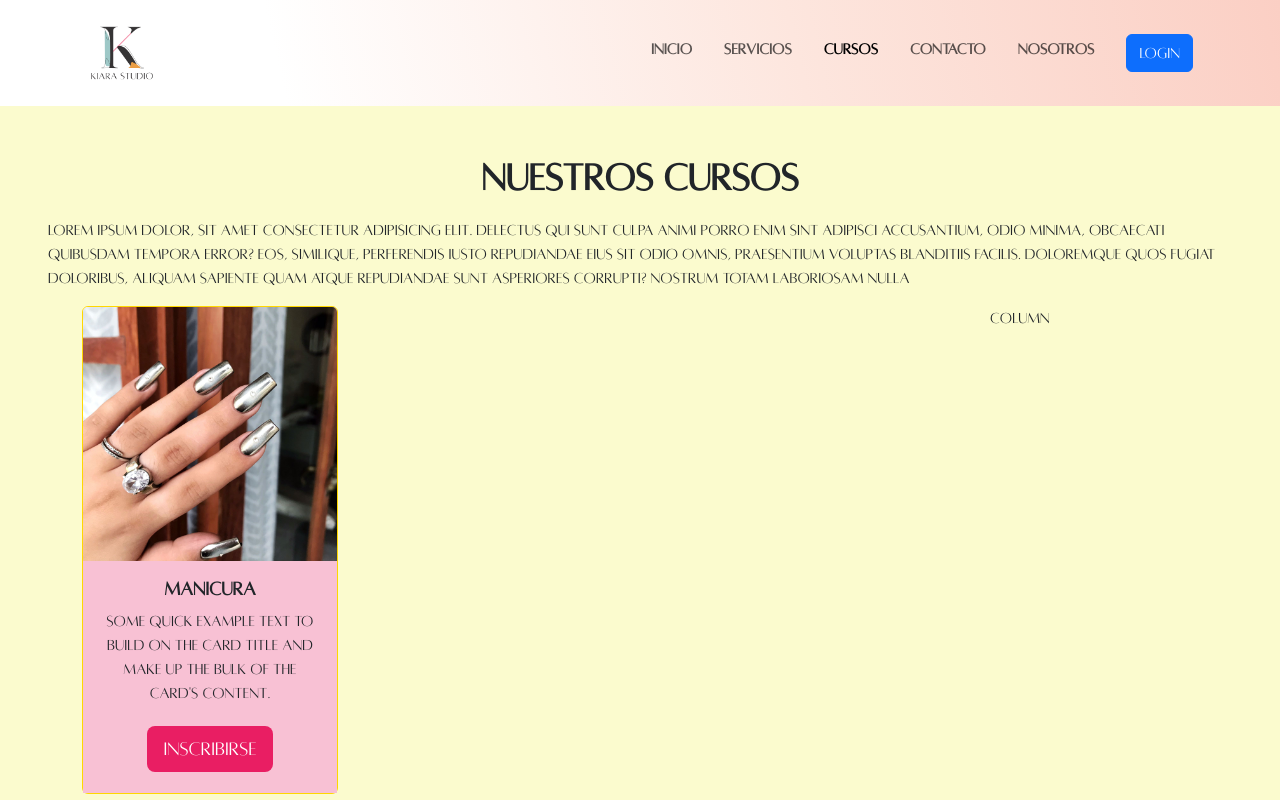
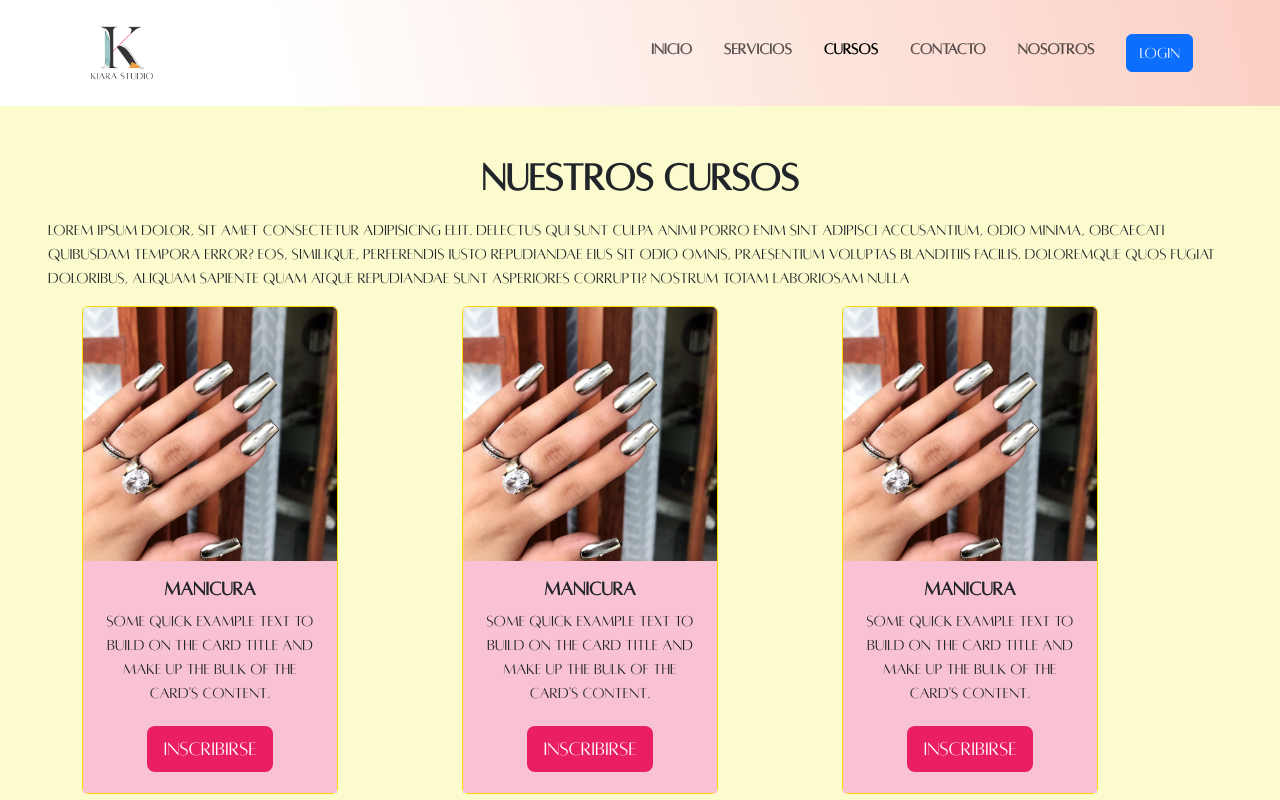
Before and after one commit to AixaFilsinger/StudioKiara, a React (Vite) app: page /cursos in a window 1280 px wide. Shown: the top 800 px of the page. Built offline with nearby package versions, Linux system fonts and the light colour scheme; no server answers.

Commit message:
Probando estilos

```diff
--- a/src/App.css
+++ b/src/App.css
@@ -211,5 +211,5 @@
 
 }
 .btn-cursos:hover {
-  background-color: #ffff; /* Cambia a un tono más oscuro de rosa al hacer hover */
+  background-color: #ffff !important; /* Cambia a un tono más oscuro de rosa al hacer hover */
 }
--- a/src/Components/views/Cursos.jsx
+++ b/src/Components/views/Cursos.jsx
@@ -30,8 +30,36 @@ const Cursos = () => {
                 </Card.Body>
               </Card>
             </div>
+            <div className="col-sm-12 col-md-4">
+              <Card style={{ width: "16rem", border: "1px solid #FFD700" }} className="borde-card">
+                <Card.Img variant="top" src={uñas} />
+                <Card.Body className="bg-card-cursos ">
+                  <Card.Title className="fw-semibold">Manicura</Card.Title>
+                  <Card.Text>
+
+                    Some quick example text to build on the card title and make
+                    up the bulk of the card's content.
+                  </Card.Text>
+                  <Button size="lg" className="btn-cursos">Inscribirse</Button>
+                </Card.Body>
+              </Card>
+            </div>
+            <div className="col-sm-12 col-md-4">
+              <Card style={{ width: "16rem", border: "1px solid #FFD700" }} className="borde-card">
+                <Card.Img variant="top" src={uñas} />
+                <Card.Body className="bg-card-cursos ">
+                  <Card.Title className="fw-semibold">Manicura</Card.Title>
+                  <Card.Text>
+
+                    Some quick example text to build on the card title and make
+                    up the bulk of the card's content.
+                  </Card.Text>
+                  <Button size="lg" className="btn-cursos">Inscribirse</Button>
+                </Card.Body>
+              </Card>
+            </div>
             <div className="col-sm-12 col-md-4"></div>
-            <div className="col-sm-12 col-md-4">Column</div>
+
           </div>
         </div>
       </article>
```
